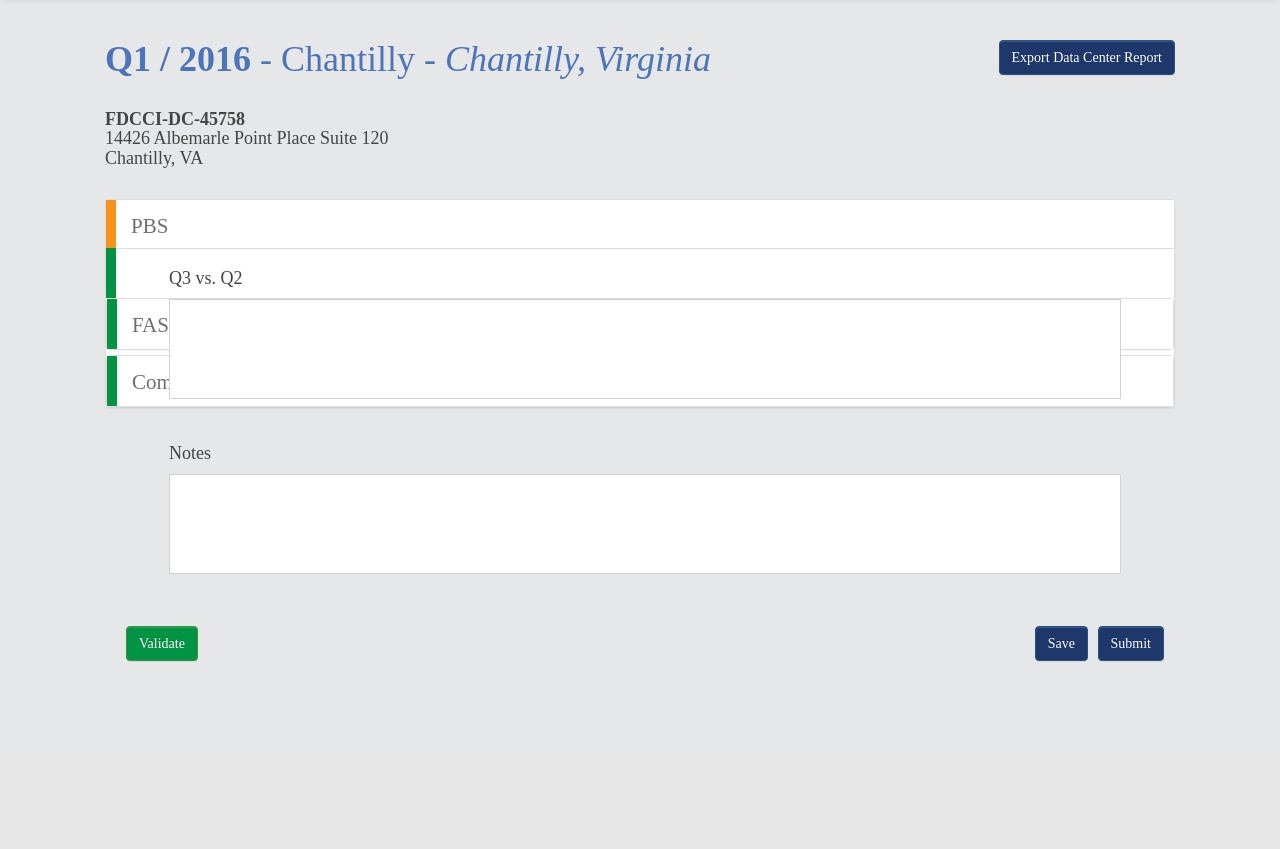
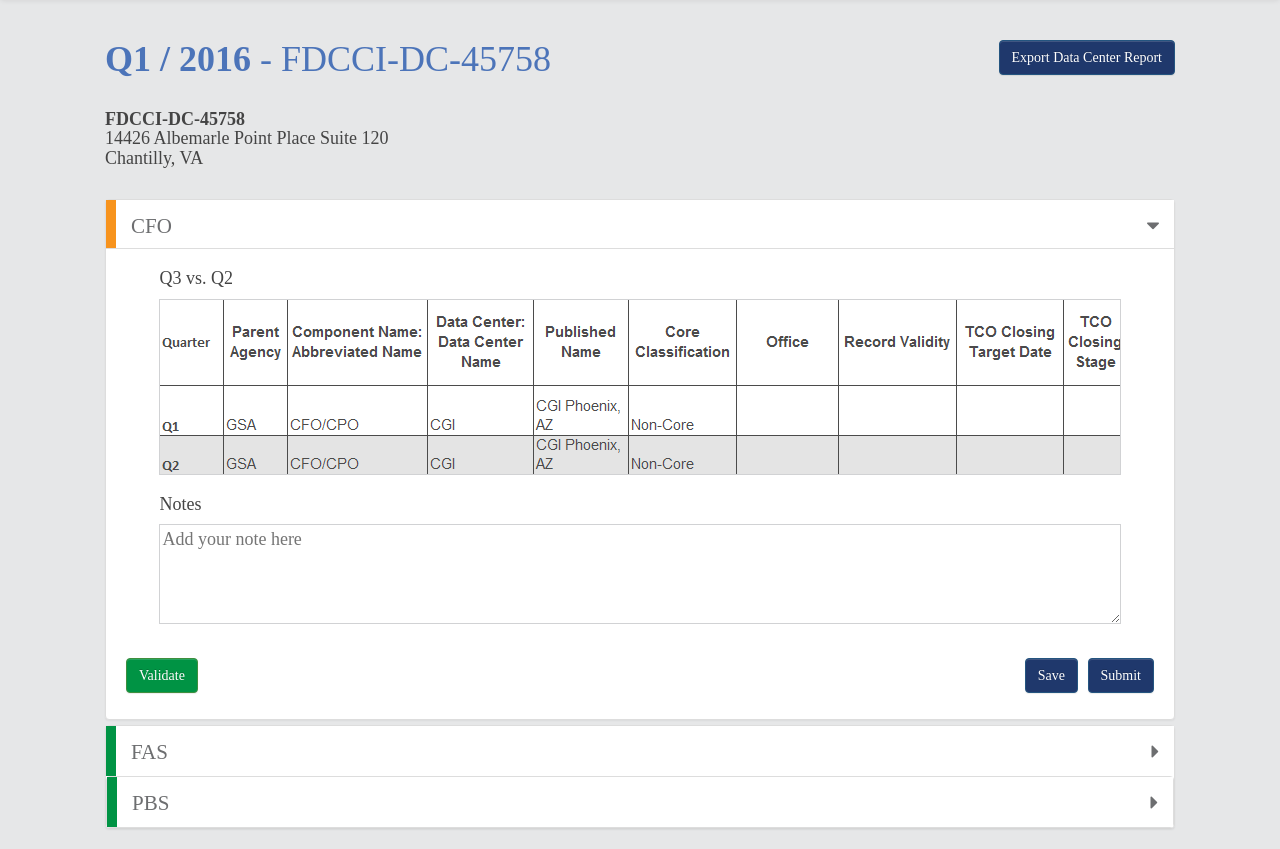
Before and after one commit to jsabol/data-center-tool, a Django app: page /hackathon/datacenter/view/ in a window 1280 px wide; the page is wider, and only the part inside the window is pictured. Shown: the part 52-901 px from the top of that part. Before the commit the page ends 714 px from the top of that part, so only its background shows below. Run offline with Django 3.2, Linux system fonts and the light colour scheme; some libraries are stand-ins or nearby versions.

Commit message:
:shipit: Just shipped it!

```diff
--- a/hackathon_starter/hackathon/static/css/style.css
+++ b/hackathon_starter/hackathon/static/css/style.css
@@ -197,12 +197,14 @@ h2 {
 .component-spreadsheet-current {
   position: relative;
   width: 90%;
-  height: 100px;
+  height: auto;
   border: 1px #d1d2d4 solid;
   background-color: white;
   float: center;
   left: 50%;
   margin-left: -45%;
+  overflow-y: none;
+  overflow-x: scroll;
 }
 
 .component-notes {
--- a/hackathon_starter/hackathon/templates/hackathon/datacenterapp/view_datacenter.html
+++ b/hackathon_starter/hackathon/templates/hackathon/datacenterapp/view_datacenter.html
@@ -6,7 +6,7 @@
 <body>
 	<div class="container">
 		<h1>
-    		<strong>Q1 / 2016</strong> - Chantilly - <em>Chantilly, Virginia</em>
+			<strong>Q1 / 2016</strong> - FDCCI-DC-45758
 			<button class="btn btn-primary" style="float: right; right: 0px;">Export Data Center Report</button> <!-- <i class="fa fa-file-excel-o"></i>   -->
 		</h1>
 
@@ -21,57 +21,76 @@
 				<div class="yellow-bar panel-heading" role="tab" id="headingOne-components">
 					<h4 class="panel-title">
 						<a role="button" data-toggle="collapse" data-parent="#accordion" href="#collapseOne" aria-expanded="true" aria-controls="collapseOne">
-		          PBS
+						  CFO <i class="fa fa-caret-down pull-right"></i>
 
 						</a>
 					</h4>
-		    </div>
-		    <div id="collapseOne" class="green-bar panel-collapse collapse in" role="tabpanel" aria-labelledby="headingOne-components">
+				</div><!-- .panel-heading -->
+				<div id="collapseOne" class="panel-collapse collapse in" role="tabpanel" aria-labelledby="headingOne-components">
 					<div class="panel-body">
-		        <div class="panel-body">
-
-
 						<h2 class="component-title">Q3 vs. Q2</h2>
 
 						<div class="component-spreadsheet-current">
 
+							<img src="/static/img/image.png" style="opacity: .7">
+
+						</div>
+
+
+
+						<h2 class="component-title">Notes</h2>
+
+						<textarea class="component-notes" placeholder="Add your note here"></textarea>
+
+						<br><Br>
+
+						<button class="btn btn-success" style="margin-left: 20px;">Validate</button>
+
+						<div class="pull-right">
+							<button class="btn btn-primary" style="margin-right: 5px;">Save</button>
+							<button class="btn btn-primary" style="margin-right: 20px;">Submit</button>
 						</div>
 
 						<br>
-
-		        	<h2 class="component-title">Notes</h2>
-
-		        	<div class="component-notes">
-
-		        	</div>
-
-		        	<br><br>
-
-		        	<button class="btn btn-success" style="margin-left: 10px;">Validate</button>
-
-		        	<div class="pull-right">
-		        		<button class="btn btn-primary" style="margin-right: 5px;">Save</button>
-		        		<button class="btn btn-primary" style="margin-right: 10px;">Submit</button>
-		        	</div>
-
-		        	<br><br>
-		      </div>
+						<br>
+					</div><!--panel-body -->
 				</div>
 			</div>
 			<div class="panel panel-default">
 				<div class="panel-heading" role="tab" id="headingTwo-components">
 					<h4 class="panel-title">
 				<a class="collapsed" role="button" data-toggle="collapse" data-parent="#accordion" href="#collapseTwo" aria-expanded="false" aria-controls="collapseTwo">
-		          FAS
+				  FAS <i class="fa fa-caret-right pull-right"></i>
 				</a>
 			  </h4>
 				</div>
 				<div id="collapseTwo" class="panel-collapse collapse" role="tabpanel" aria-labelledby="headingTwo-components">
 					<div class="panel-body">
-		        <ul class="list-group">
+						<h2 class="component-title">Q3 vs. Q2</h2>
+
+						<div class="component-spreadsheet-current">
+
+							<img src="/static/img/image.png" style="opacity: .7>
+
+						</div>
 
 
-				</ul>
+
+						<h2 class="component-title">Notes</h2>
+
+						<textarea class="component-notes" placeholder="Add your note here"></textarea>
+
+						<br><br>
+
+						<button class="btn btn-success" style="margin-left: 20px;">Validate</button>
+
+						<div class="pull-right">
+							<button class="btn btn-primary" style="margin-right: 5px;">Save</button>
+							<button class="btn btn-primary" style="margin-right: 20px;">Submit</button>
+						</div>
+
+						<br>
+						<br>
 					</div>
 				</div>
 			</div>
@@ -79,16 +98,37 @@
 				<div class="panel-heading" role="tab" id="headingThree-components">
 					<h4 class="panel-title">
 				<a class="collapsed" role="button" data-toggle="collapse" data-parent="#accordion" href="#collapseThree" aria-expanded="false" aria-controls="collapseThree">
-		          Component 3
+				  PBS <i class="fa fa-caret-right pull-right"></i>
 				</a>
 			  </h4>
 				</div>
 				<div id="collapseThree" class="panel-collapse collapse" role="tabpanel" aria-labelledby="headingThree-components">
 					<div class="panel-body">
-		        <ul class="list-group">
+						<h2 class="component-title">Q3 vs. Q2</h2>
+
+						<div class="component-spreadsheet-current">
+
+							<img src="/static/img/image.png"style="opacity: .7>
+
+						</div>
 
 
-				</ul>
+
+						<h2 class="component-title">Notes</h2>
+
+						<textarea class="component-notes" placeholder="Add your note here"></textarea>
+
+						<br><br>
+
+						<button class="btn btn-success" style="margin-left: 20px;">Validate</button>
+
+						<div class="pull-right">
+							<button class="btn btn-primary" style="margin-right: 5px;">Save</button>
+							<button class="btn btn-primary" style="margin-right: 20px;">Submit</button>
+						</div>
+
+						<br>
+						<br>
 					</div>
 				</div>
 			</div>
@@ -97,4 +137,5 @@
 
 	</div>
 </body>
+
 </html>
--- a/hackathon_starter/hackathon/templates/hackathon/datacenterapp/view_quarter.html
+++ b/hackathon_starter/hackathon/templates/hackathon/datacenterapp/view_quarter.html
@@ -27,7 +27,7 @@
           			  <li class="yellow-bar list-group-item"><a href="/hackathon/datacenter/view?datacenter=1">FDCCI-DC-45736 - <em>Sterling, VA</em> <span class="pull-right">3R-VA0080ZZ</span></a></li>
           			  <li class="green-bar list-group-item"><a href="/hackathon/datacenter/view?datacenter=2">FDCCI-DC-45650 - <em>Herndon, VA</em> <span class="pull-right">3R-VA0279ZZ</span></a></li>
           			  <li class="yellow-bar list-group-item"><a href="/hackathon/datacenter/view?datacenter=2">FDCCI-DC-45739 - <em>Washington, DC</em> <span class="pull-right">13R-DC0021A</span></a></li>
-          			  <li class="green-bar list-group-item"><a href="/hackathon/datacenter/view?datacenter=4">FDCCI-DC-45753 - <em>Chantilly, VA</em> <span class="pull-right">11R-VA0909</span></a></li>
+          			  <li class="yellow-bar list-group-item"><a href="/hackathon/datacenter/view?datacenter=4">FDCCI-DC-45753 - <em>Chantilly, VA</em> <span class="pull-right">11R-VA0909</span></a></li>
           			  <li class="green-bar list-group-item"><a href="/hackathon/datacenter/view?datacenter=5">FDCCI-DC-45738 - <em>Fairfax, VA</em> <span class="pull-right">14 WW-VA0808</span></li>
           			</ul>
       	      </div>
```
Also changed, not shown: hackathon_starter/hackathon/static/img/image.png (added), 1 other file. Lines whose indentation alone changed are shown as unchanged.
